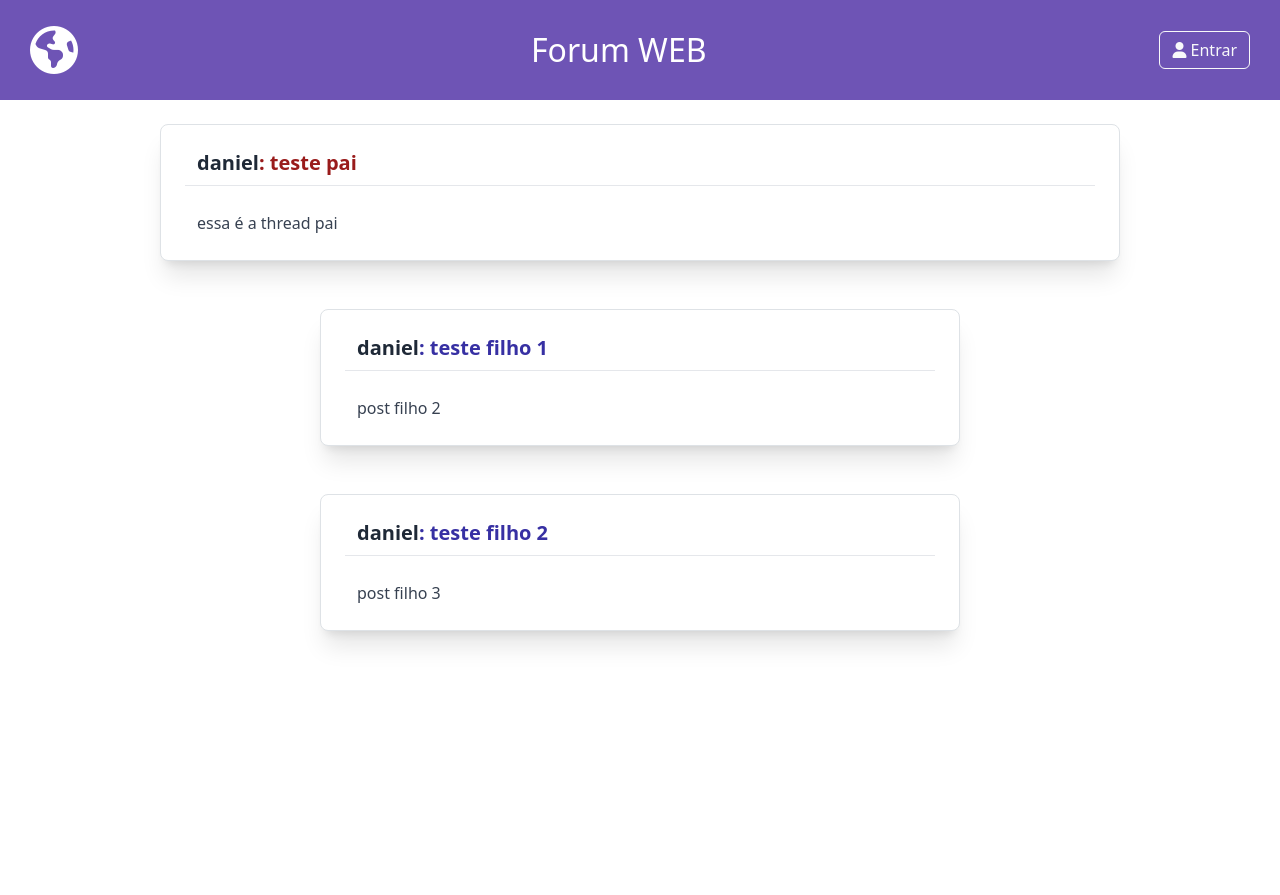
After one commit to BrenoFSales/Forum-Web, a Flask app: page /thread/1 in a window 1280 px wide. The commit adds this page. Shown: the top 895 px of the page. Run offline with Flask 3, Linux system fonts and the light colour scheme; some libraries are stand-ins or nearby versions.

Commit message:
thread-rota-dinamica

```diff
--- a/app.py
+++ b/app.py
@@ -161,7 +161,7 @@ def signin():
             result = db.session.query(User).filter_by(email=email, password=password).first()
 
             if result == None:
-                flash('Senha incorreta. Tente novamente.') # Retorna mensagem de erro
+                flash('Usuário ou senha incorretos') # Retorna mensagem de erro
                 return render_template('login.html')
 
 
@@ -183,7 +183,8 @@ def signup():
         password = request.form.get('password')
 
         if username is None or email is None or password is None:
-            flask.abort(400, "Incorrect form fields")
+            flash('Preencha o formulário corretamente')
+            return render_template('cadastro.html')
 
         user = User(username, email, password, "br") # Cria um novo objeto da classe 'user'
         db.session.add(user) # Adiciona o ojeto a classe
@@ -209,6 +210,7 @@ def perfil():
 
 # preenche as informações do template de um post. também utilizado para renderizar um post pai.
 def post_template(post: Post):
+    print(post)
     return render_template('post.html', post=post)
 
 @app.route('/thread/<id>')
@@ -224,11 +226,18 @@ def thread(id):
     if result is None:
         flask.abort(400)
 
+    # return render_template(
+    #     'thread.html',
+    #     thread=post_template(result),
+    #     replies=[post_template(i) for i in result.replies]
+    # )
+
     return render_template(
         'thread.html',
-        thread=post_template(result),
-        replies=[post_template(i) for i in result.replies]
+        thread=result,
+        replies=result.replies
     )
+
 
 if __name__ == "__main__":
     app.run(debug=True, host='0.0.0.0', port=5000)
--- a/templates/post.html
+++ b/templates/post.html
@@ -1,4 +1,4 @@
-<div class="bg-white shadow-xl rounded-lg p-6 m-6 border border-gray-200">
+<div class="w-50 row bg-white shadow-xl rounded-lg p-6 m-6 border border-gray-200">
   <!-- Header Section with User and Title -->
   <div class="mb-4 border-b pb-2 border-gray-200">
     <h3 class="text-xl font-semibold text-indigo-800">
--- /dev/null
+++ b/templates/thread.html
@@ -0,0 +1,31 @@
+{% extends "baseLayout.html" %}
+
+{% block content %}
+<div class="container">
+    <div class="row justify-content-center">
+        <!-- Renderiza o post principal -->
+        {% set post = thread %}
+        <div class="w-75 row bg-white shadow-xl rounded-lg p-6 m-6 border border-gray-200">
+            <!-- Header Section with User and Title -->
+            <div class="mb-4 border-b pb-2 border-gray-200">
+            <h3 class="text-xl font-semibold text-red-800">
+                <span class="text-gray-800">{{ post.user.username }}</span>: {{ post.title }}
+            </h3>
+            </div>
+
+            <!-- Content Section -->
+            <div>
+            <p class="text-gray-700 leading-relaxed">
+                {{ post.content }}
+            </p>
+            </div>
+        </div>
+
+        <!-- Renderiza cada resposta como um post ('post.html') separado -->
+        {% for reply in replies %}
+            {% set post = reply %}
+            {% include 'post.html' %}
+        {% endfor %}
+    </div>
+</div>
+{% endblock %}
```
Also changed, not shown: instance/project.db.
